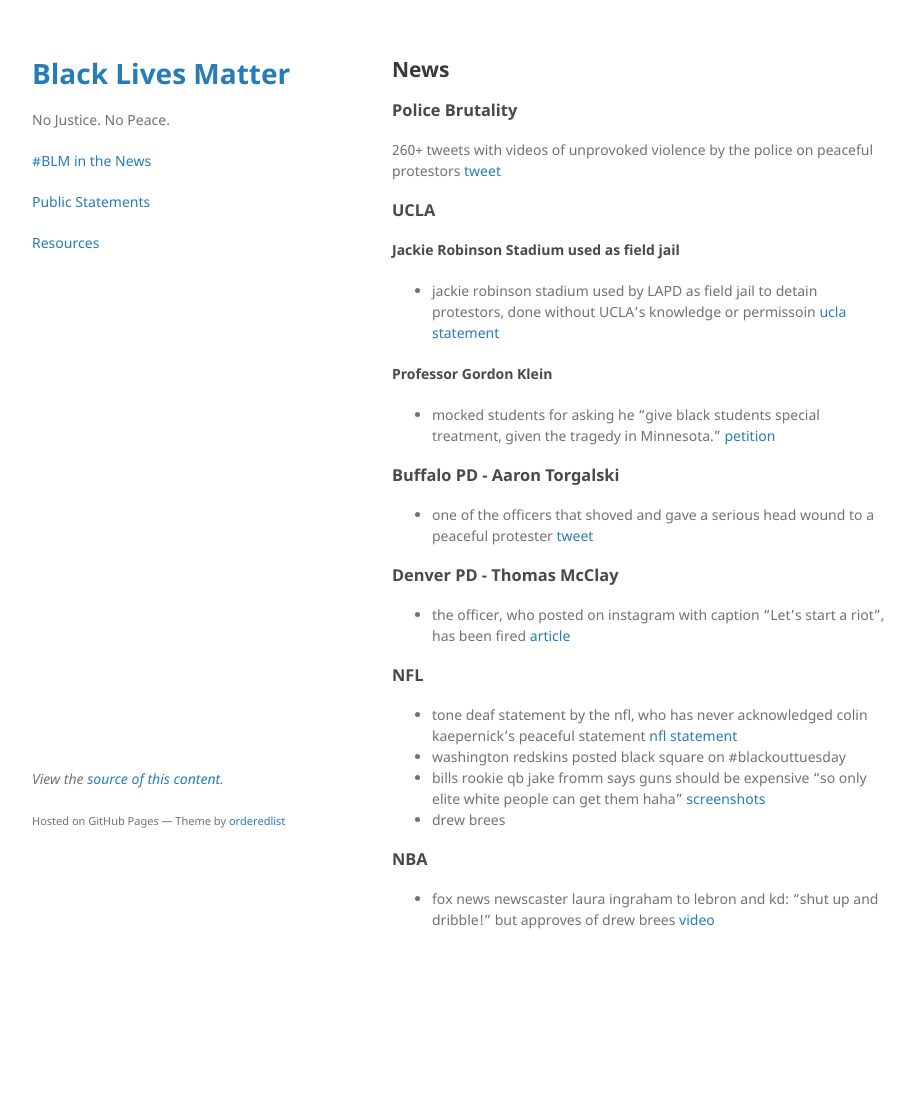
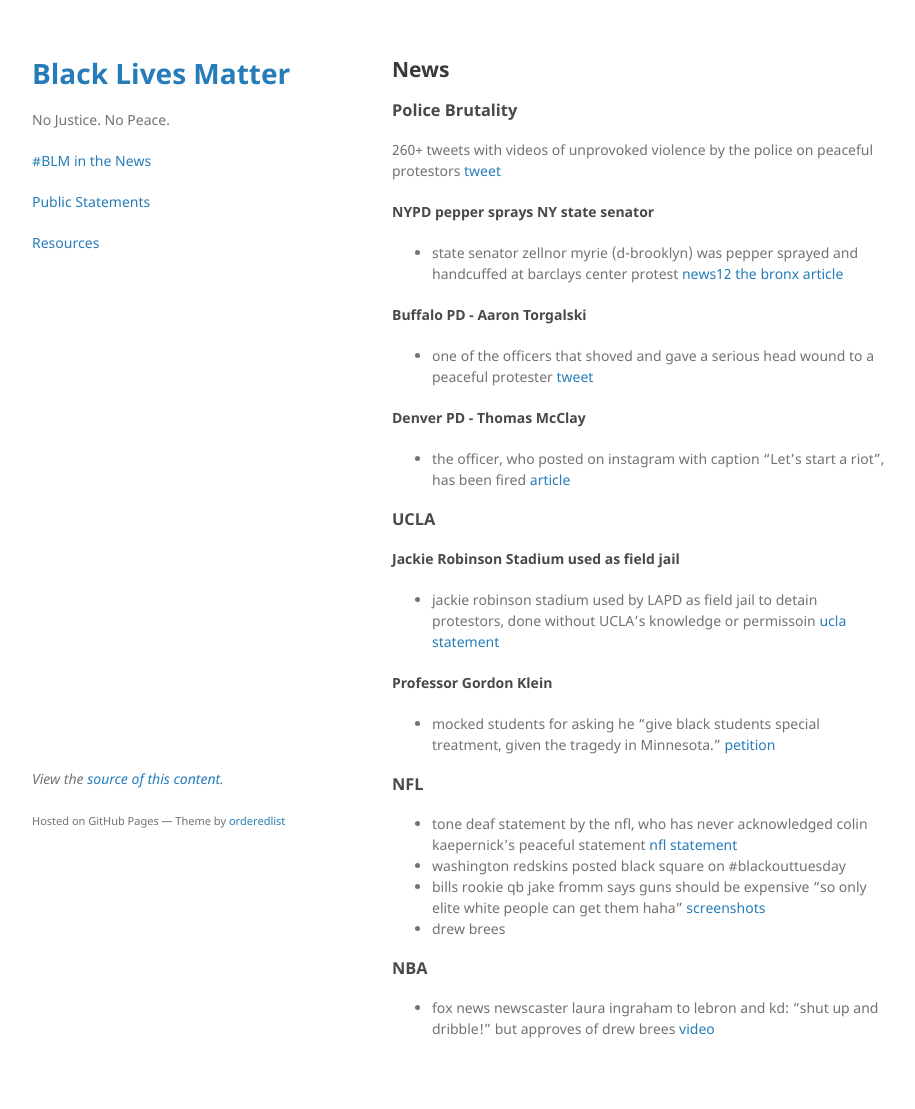
Before and after one commit to nojusticenopeace/nojusticenopeace.github.io, a Jekyll site: the page built from news.md, in a window 1280 px wide. Shown: the whole page, without its empty margins (178-1093 px from the left). Built offline with Jekyll 4.4.1, drawn with Linux system fonts in a browser that asks for light colours; before the commit the page ends 1000 px from its top, so only the background shows below that.

Commit message:
Update news.md

```diff
--- a/news.md
+++ b/news.md
@@ -7,6 +7,18 @@ layout: default
 ### Police Brutality
 
 260+ tweets with videos of unprovoked violence by the police on peaceful protestors [tweet](https://twitter.com/trevortimm/status/1268621018857213954)
+
+#### NYPD pepper sprays NY state senator
+* state senator zellnor myrie (d-brooklyn) was pepper sprayed and handcuffed at barclays center protest [news12 the bronx article](http://bronx.news12.com/story/42192118/state-senator-says-he-was-pepper-sprayed-handcuffed-at-barclays-protest?fbclid=IwAR0RZZnjylWHhbmhqxoqzHBieeITZbx-5o7cooxIUBv3SrrySFtefCeONWc)
+
+#### Buffalo PD - Aaron Torgalski
+* one of the officers that shoved and gave a serious head wound to a peaceful protester
+[tweet](https://twitter.com/donwinslow/status/1268725675600429063?s=20)
+
+#### Denver PD - Thomas McClay
+* the officer, who posted on instagram with caption "Let's start a riot", has been fired
+[article](https://denver.cbslocal.com/2020/06/02/denver-police-officer-fired-instagram-post/)
+
 
 ### UCLA
 
```
Also changed, not shown: other parts of news.md (+0 -8 lines).
